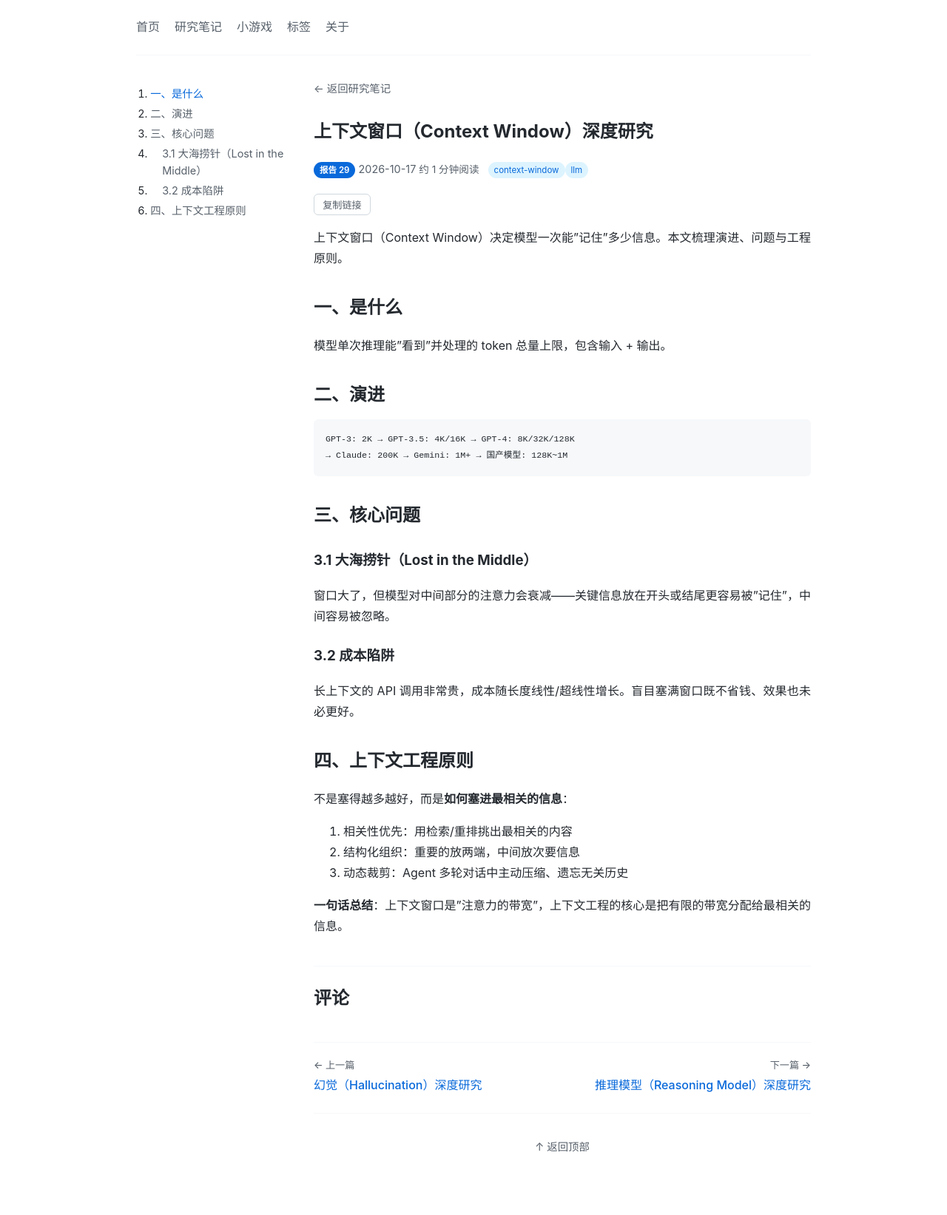
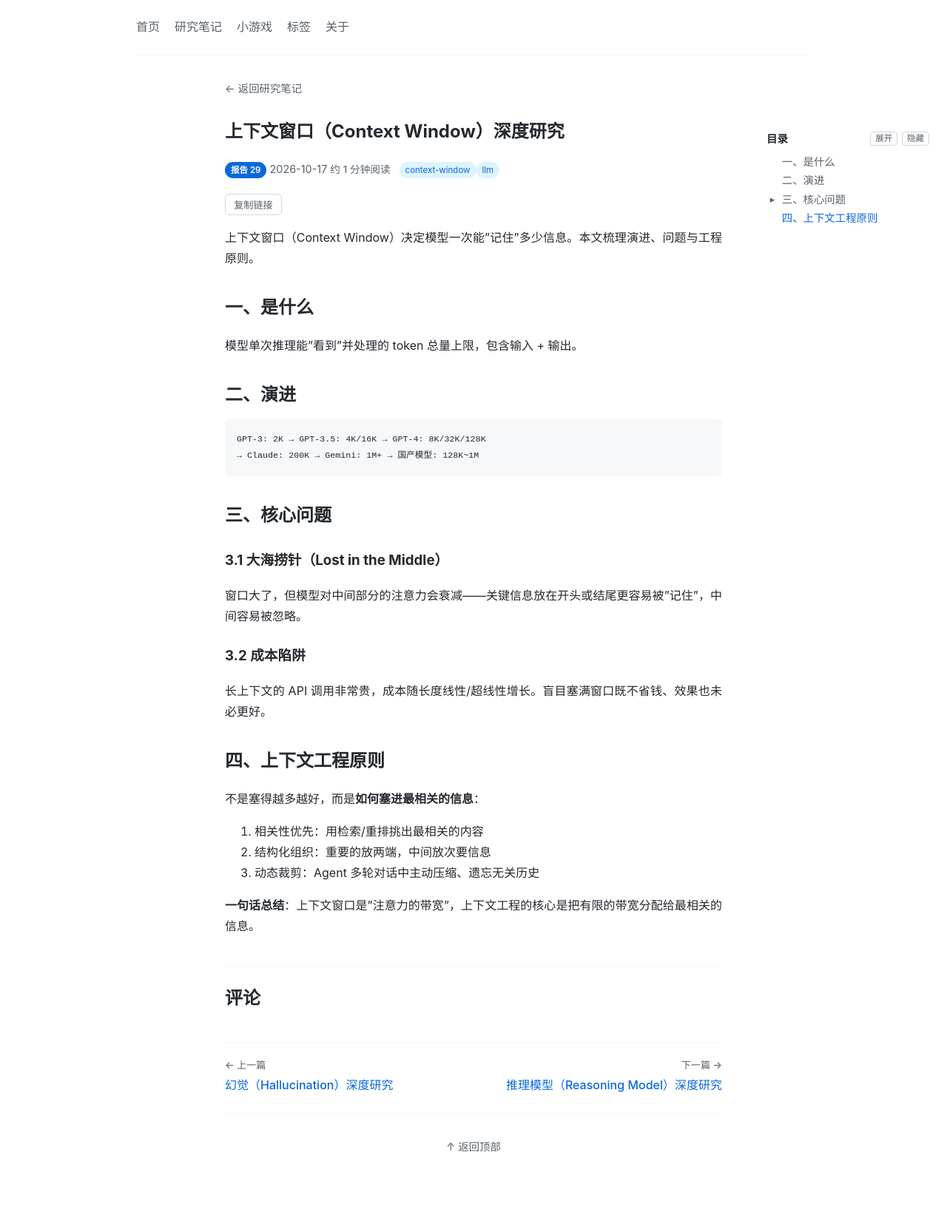
Before and after one commit to lyb19850811/github-pages, a Jekyll site: the page built from _posts/2026-10-17-context-window.md, in a window 1280 px wide. Shown: the whole page at 74% size. Built offline with Jekyll 4.4.1, drawn with Linux system fonts in a browser that asks for light colours; comment, search, counter and statistics services are not loaded.

Commit message:
升级文章目录为语雀式交互

```diff
--- a/_layouts/research.html
+++ b/_layouts/research.html
@@ -1,9 +1,11 @@
 ---
 layout: default
 ---
+<aside class="toc" id="toc"></aside>
+<div class="toc-tab" id="toc-tab" aria-hidden="true"></div>
+<button type="button" class="toc-fab" id="toc-fab" aria-label="打开目录" aria-expanded="false">目录</button>
+
 <article class="note-detail">
-  <aside class="toc" id="toc"></aside>
-
   <div class="note-main">
     <p class="back"><a href="{{ '/notes/' | relative_url }}">← 返回研究笔记</a></p>
     <h1>{{ page.title }}</h1>
--- a/assets/js/article.js
+++ b/assets/js/article.js
@@ -35,46 +35,210 @@
 
   // 目录（TOC）
   var toc = document.getElementById('toc');
+  var fab = document.getElementById('toc-fab');
   var content = document.querySelector('.content');
   if (toc && content) {
-    var headings = content.querySelectorAll('h2, h3');
+    var headings = Array.prototype.slice.call(content.querySelectorAll('h2, h3'));
     if (headings.length > 1) {
-      var html = '<details class="toc-details" open><summary>目录</summary><ol class="toc-list">';
-      var counter = 0;
+      var isMobile = function () {
+        return window.matchMedia('(max-width: 768px)').matches;
+      };
+
+      // 构建树：h2 为父，h3 为子
+      var roots = [];
+      var current = null;
       headings.forEach(function (h) {
+        if (h.tagName.toLowerCase() === 'h2') {
+          current = { h: h, children: [] };
+          roots.push(current);
+        } else if (current) {
+          current.children.push({ h: h, children: [] });
+        } else {
+          roots.push({ h: h, children: [] });
+        }
+      });
+
+      var idCounter = 0;
+      function ensureId(h) {
         if (!h.id) {
-          h.id = 'sec-' + (++counter) + '-' + Math.random().toString(36).slice(2, 6);
+          h.id = 'sec-' + (++idCounter) + '-' + Math.random().toString(36).slice(2, 6);
         }
-        var cls = h.tagName.toLowerCase() === 'h3' ? ' class="toc-h3"' : '';
-        html += '<li' + cls + '><a href="#' + h.id + '">' + h.textContent + '</a></li>';
-      });
-      html += '</ol></details>';
+        return h.id;
+      }
+
+      function renderNode(node, isChild) {
+        var id = ensureId(node.h);
+        var hasChildren = node.children.length > 0;
+        // 默认折叠：含子级的节点初始即为 collapsed 状态
+        var out = '<li class="toc-node' + (isChild ? ' toc-child' : '') + (hasChildren ? ' collapsed' : '') + '">';
+        out += '<div class="toc-row">';
+        if (hasChildren) {
+          out += '<button type="button" class="toc-arrow" aria-expanded="false" aria-label="展开">▸</button>';
+        } else {
+          out += '<span class="toc-arrow toc-arrow-empty"></span>';
+        }
+        out += '<a class="toc-link" href="#' + id + '">' + node.h.textContent + '</a>';
+        out += '</div>';
+        if (hasChildren) {
+          out += '<ul class="toc-children">';
+          node.children.forEach(function (c) {
+            out += renderNode(c, true);
+          });
+          out += '</ul>';
+        }
+        out += '</li>';
+        return out;
+      }
+
+      var html = '<div class="toc-header">'
+        + '<span class="toc-title">目录</span>'
+        + '<span class="toc-actions">'
+        + '<button type="button" class="toc-toggle-all" aria-label="展开全部">展开</button>'
+        + '<button type="button" class="toc-close" aria-label="隐藏目录">隐藏</button>'
+        + '</span>'
+        + '</div><ul class="toc-tree">';
+      roots.forEach(function (r) { html += renderNode(r, false); });
+      html += '</ul>';
       toc.innerHTML = html;
 
-      // 窄屏下目录默认折叠（桌面端由 CSS 强制展开）
-      var details = toc.querySelector('.toc-details');
-      if (details && window.matchMedia('(max-width: 768px)').matches) {
-        details.removeAttribute('open');
+      var links = Array.prototype.slice.call(toc.querySelectorAll('a.toc-link'));
+      var arrows = Array.prototype.slice.call(toc.querySelectorAll('button.toc-arrow'));
+      var toggleAll = toc.querySelector('.toc-toggle-all');
+
+      // 设置所有可折叠节点的展开/折叠状态
+      function setAll(collapsed) {
+        Array.prototype.slice.call(toc.querySelectorAll('li.toc-node')).forEach(function (li) {
+          var arrow = li.querySelector('.toc-row > button.toc-arrow');
+          if (!arrow) return;
+          if (collapsed) {
+            li.classList.add('collapsed');
+            arrow.setAttribute('aria-expanded', 'false');
+            arrow.textContent = '▸';
+          } else {
+            li.classList.remove('collapsed');
+            arrow.setAttribute('aria-expanded', 'true');
+            arrow.textContent = '▾';
+          }
+        });
+        if (toggleAll) {
+          toggleAll.textContent = collapsed ? '展开' : '折叠';
+          toggleAll.setAttribute('aria-label', collapsed ? '展开全部' : '折叠全部');
+        }
       }
 
-      // 章节高亮
-      if ('IntersectionObserver' in window) {
-        var links = toc.querySelectorAll('a');
-        var observer = new IntersectionObserver(function (entries) {
-          entries.forEach(function (entry) {
-            if (entry.isIntersecting) {
-              var id = entry.target.id;
-              links.forEach(function (l) {
-                l.classList.toggle('active', l.getAttribute('href') === '#' + id);
-              });
+      // 子级折叠：点击箭头展开/收起
+      arrows.forEach(function (arrow) {
+        arrow.addEventListener('click', function () {
+          var li = arrow.closest('li.toc-node');
+          var collapsed = li.classList.toggle('collapsed');
+          arrow.setAttribute('aria-expanded', String(!collapsed));
+          arrow.textContent = collapsed ? '▸' : '▾';
+        });
+      });
+
+      // 全部折叠 / 全部展开（单按钮切换）
+      if (toggleAll) {
+        toggleAll.addEventListener('click', function () {
+          // 仅统计有子级的可折叠节点，判断是否存在展开项
+          var hasExpandable = toc.querySelector('li.toc-node > .toc-row > button.toc-arrow');
+          var anyExpanded = toc.querySelector('li.toc-node:not(.collapsed) > .toc-row > button.toc-arrow');
+          if (!hasExpandable) return;
+          setAll(Boolean(anyExpanded));
+        });
+      }
+
+      // 隐藏按钮：移动端关浮层，桌面端收起目录
+      var closeBtn = toc.querySelector('.toc-close');
+      if (closeBtn) {
+        closeBtn.addEventListener('click', function () {
+          if (isMobile()) {
+            document.body.classList.remove('toc-open');
+          } else {
+            document.body.classList.add('toc-hidden');
+          }
+        });
+      }
+
+      // 悬浮按钮：移动端开浮层，桌面端展开目录
+      if (fab) {
+        fab.addEventListener('click', function () {
+          if (isMobile()) {
+            document.body.classList.add('toc-open');
+          } else {
+            document.body.classList.remove('toc-hidden');
+          }
+        });
+        document.addEventListener('click', function (e) {
+          if (document.body.classList.contains('toc-open') && !toc.contains(e.target) && e.target !== fab) {
+            document.body.classList.remove('toc-open');
+          }
+        });
+      }
+
+      // 桌面端：光标移到右边缘触发区时展开目录
+      var tocTab = document.getElementById('toc-tab');
+      var hoverTargets = [tocTab, toc];
+      hoverTargets.forEach(function (el) {
+        if (!el) return;
+        el.addEventListener('mouseenter', function () {
+          if (!isMobile()) document.body.classList.remove('toc-hidden');
+        });
+      });
+
+      // 点击目录项：平滑滚动 + 移动端关浮层
+      links.forEach(function (a) {
+        a.addEventListener('click', function (e) {
+          e.preventDefault();
+          var target = document.getElementById(a.getAttribute('href').slice(1));
+          if (target) {
+            target.scrollIntoView({ behavior: 'smooth', block: 'start' });
+          }
+          document.body.classList.remove('toc-open');
+        });
+      });
+
+      // 章节高亮：滚动监听 + 位置区间
+      var threshold = 100;
+      var prevCurrent = null;
+      function highlight() {
+        var active = headings[0];
+        for (var i = 0; i < headings.length; i++) {
+          if (headings[i].getBoundingClientRect().top <= threshold) {
+            active = headings[i];
+          }
+        }
+        if (window.innerHeight + window.scrollY >= document.documentElement.scrollHeight - 4) {
+          active = headings[headings.length - 1];
+        }
+        links.forEach(function (l) {
+          var on = l.getAttribute('href') === '#' + active.id;
+          l.classList.toggle('active', on);
+          if (on) {
+            var collapsedParent = l.closest('li.toc-node.collapsed');
+            if (collapsedParent) {
+              collapsedParent.classList.remove('collapsed');
+              var pArrow = collapsedParent.querySelector('.toc-row .toc-arrow');
+              if (pArrow) {
+                pArrow.setAttribute('aria-expanded', 'true');
+                pArrow.textContent = '▾';
+              }
             }
-          });
-        }, { rootMargin: '0px 0px -70% 0px' });
-        headings.forEach(function (h) { observer.observe(h); });
+          }
+        });
+        // 仅在高亮项变化时，让目录滚动到高亮项
+        if (active !== prevCurrent) {
+          prevCurrent = active;
+          var activeLink = toc.querySelector('a.toc-link.active');
+          if (activeLink) {
+            activeLink.scrollIntoView({ block: 'nearest', behavior: 'smooth' });
+          }
+        }
       }
+      window.addEventListener('scroll', highlight, { passive: true });
+      highlight();
     } else {
-      if (toc.parentNode) toc.parentNode.classList.add('no-toc');
       toc.remove();
+      if (fab) fab.remove();
     }
   }
 })();
--- a/style.css
+++ b/style.css
@@ -3,6 +3,8 @@
   --muted: #57606a;
   --accent: #0969da;
   --bg: #f6f8fa;
+  --nav-h: 5.5rem;
+  --toc-top: 11rem;
 }
 
 * { box-sizing: border-box; }
@@ -170,16 +172,9 @@ code {
 
 /* 研究正文 */
 .note-detail {
-  display: grid;
-  grid-template-columns: auto minmax(0, 42rem);
-  gap: 2.5rem;
-  justify-content: center;
-  align-items: start;
-  max-width: none;
+  display: block;
+  max-width: 42rem;
   margin: 0 auto;
-}
-.note-detail.no-toc {
-  grid-template-columns: minmax(0, 42rem);
 }
 .note-main { min-width: 0; }
 .back {
@@ -276,49 +271,160 @@ code {
 }
 .copy-link:hover { border-color: var(--accent); color: var(--accent); }
 
-/* 目录 */
+/* 目录：桌面端固定贴屏幕右侧，起始位置低于文章标题 */
 .toc {
-  position: sticky;
-  top: 1.5rem;
-  width: 200px;
-  max-height: calc(100vh - 3rem);
+  position: fixed;
+  top: var(--toc-top);
+  right: 1.5rem;
+  width: 220px;
+  max-height: calc(100vh - var(--toc-top) - 1.5rem);
   overflow-y: auto;
   font-size: .9rem;
+  z-index: 99;
+  transition: transform .25s ease, opacity .25s ease;
 }
-.toc-details {
-  border: 1px solid var(--bg);
-  border-radius: 8px;
-  padding: .6rem 1rem;
+
+/* 目录头部：标题 + 操作按钮 */
+.toc-header {
+  display: flex;
+  align-items: center;
+  justify-content: space-between;
+  gap: .5rem;
+  margin-bottom: .5rem;
+}
+.toc-title { font-weight: 600; flex: none; }
+.toc-actions {
+  display: flex;
+  align-items: center;
+  gap: .35rem;
+}
+.toc-actions button {
+  border: 1px solid #d0d7de;
   background: #fff;
+  color: var(--muted);
+  cursor: pointer;
+  font-size: .72rem;
+  line-height: 1;
+  padding: 3px 6px;
+  border-radius: 4px;
+  white-space: nowrap;
 }
-.toc-details summary { cursor: pointer; font-weight: 600; color: var(--fg); }
-.toc-list { margin: .5rem 0 0; padding-left: 1.2rem; }
-.toc-list li { margin: .25rem 0; }
-.toc-list li.toc-h3 { padding-left: 1rem; }
-.toc-list a { color: var(--muted); text-decoration: none; }
-.toc-list a:hover, .toc-list a.active { color: var(--accent); }
+.toc-actions button:hover { border-color: var(--accent); color: var(--accent); }
 
-/* 目录：桌面端侧栏（隐藏折叠头、去边框） */
-@media (min-width: 769px) {
-  .toc-details {
+/* 目录树 */
+.toc-tree { list-style: none; margin: 0; padding: 0; }
+.toc-node { margin: .15rem 0; }
+.toc-row { display: flex; align-items: center; gap: .3rem; }
+.toc-arrow {
+  flex: none;
+  width: 1rem;
   border: none;
   background: none;
+  color: var(--muted);
+  cursor: pointer;
   padding: 0;
-    border-radius: 0;
+  font-size: .8rem;
+  line-height: 1.5;
+  text-align: center;
 }
-  .toc-details summary { display: none; }
+.toc-arrow:hover { color: var(--accent); }
+.toc-arrow-empty { display: inline-block; width: 1rem; flex: none; }
+.toc-link { color: var(--muted); text-decoration: none; overflow-wrap: anywhere; }
+.toc-link:hover { color: var(--accent); }
+.toc-link.active { color: var(--accent); font-weight: 500; }
+.toc-children { list-style: none; margin: 0; padding: 0 0 0 1.3rem; }
+.toc-node.collapsed > .toc-children { display: none; }
+
+/* 目录隐藏：缩到窗口右缘，仅露出触发区 */
+body.toc-hidden .toc {
+  transform: translateX(calc(100% + 1.5rem));
+  opacity: 0;
+  pointer-events: none;
 }
 
-/* 目录：移动端回退顶部折叠面板 */
+/* 右缘触发区（目录隐藏时可见，用于悬停恢复） */
+.toc-tab {
+  position: fixed;
+  top: var(--toc-top);
+  right: 0;
+  width: 24px;
+  height: calc(100vh - var(--toc-top) - 1.5rem);
+  z-index: 98;
+  display: none;
+  cursor: pointer;
+  background: var(--accent);
+  border-radius: 8px 0 0 8px;
+  box-shadow: 0 0 10px rgba(9, 105, 218, .35);
+  transition: width .2s ease, background .2s ease;
+}
+.toc-tab::after {
+  content: "目录";
+  position: absolute;
+  top: 50%;
+  left: 50%;
+  transform: translate(-50%, -50%);
+  writing-mode: vertical-rl;
+  color: #fff;
+  font-size: .8rem;
+  letter-spacing: .2em;
+  white-space: nowrap;
+}
+.toc-tab:hover {
+  width: 32px;
+  background: var(--accent);
+  box-shadow: 0 0 14px rgba(9, 105, 218, .5);
+}
+body.toc-hidden .toc-tab { display: block; }
+
+/* 悬浮按钮（目录不可见时显示） */
+.toc-fab {
+  display: none;
+  align-items: center;
+  justify-content: center;
+  position: fixed;
+  right: 1rem;
+  bottom: 1.25rem;
+  min-width: 3rem;
+  height: 3rem;
+  padding: 0 1rem;
+  border-radius: 999px;
+  border: none;
+  background: var(--accent);
+  color: #fff;
+  font-size: .9rem;
+  cursor: pointer;
+  box-shadow: 0 4px 14px rgba(9, 105, 218, .35);
+  z-index: 100;
+}
+/* 目录：移动端浮层 + 悬浮按钮 */
 @media (max-width: 768px) {
-  .note-detail { display: block; }
   .toc {
-    position: static;
-    width: auto;
-    max-height: none;
-    margin: 1rem 0 1.5rem;
+    right: 1rem;
+    bottom: 5rem;
+    width: 260px;
+    max-height: 60vh;
+    background: #fff;
+    border: 1px solid #d0d7de;
+    border-radius: 10px;
+    box-shadow: 0 8px 24px rgba(0, 0, 0, .15);
+    padding: .75rem 1rem;
+    opacity: 0;
+    transform: translateY(.5rem);
+    pointer-events: none;
+    transition: opacity .2s ease, transform .2s ease;
   }
+  body.toc-open .toc {
+    opacity: 1;
+    transform: none;
+    pointer-events: auto;
   }
+  .toc-tab { display: none !important; }
+  .toc-fab { display: flex; }
+  body.toc-open .toc-fab { display: none; }
+}
+
+/* 标题滚动定位顶部留白（正文居中，目录贴屏幕右缘） */
+.content h2, .content h3 { scroll-margin-top: calc(var(--nav-h) - 1rem); }
 
 /* 评论 */
 .comments { margin-top: 2.5rem; padding-top: 1.5rem; border-top: 1px solid var(--bg); }
```
Lines whose indentation alone changed are shown as unchanged.
